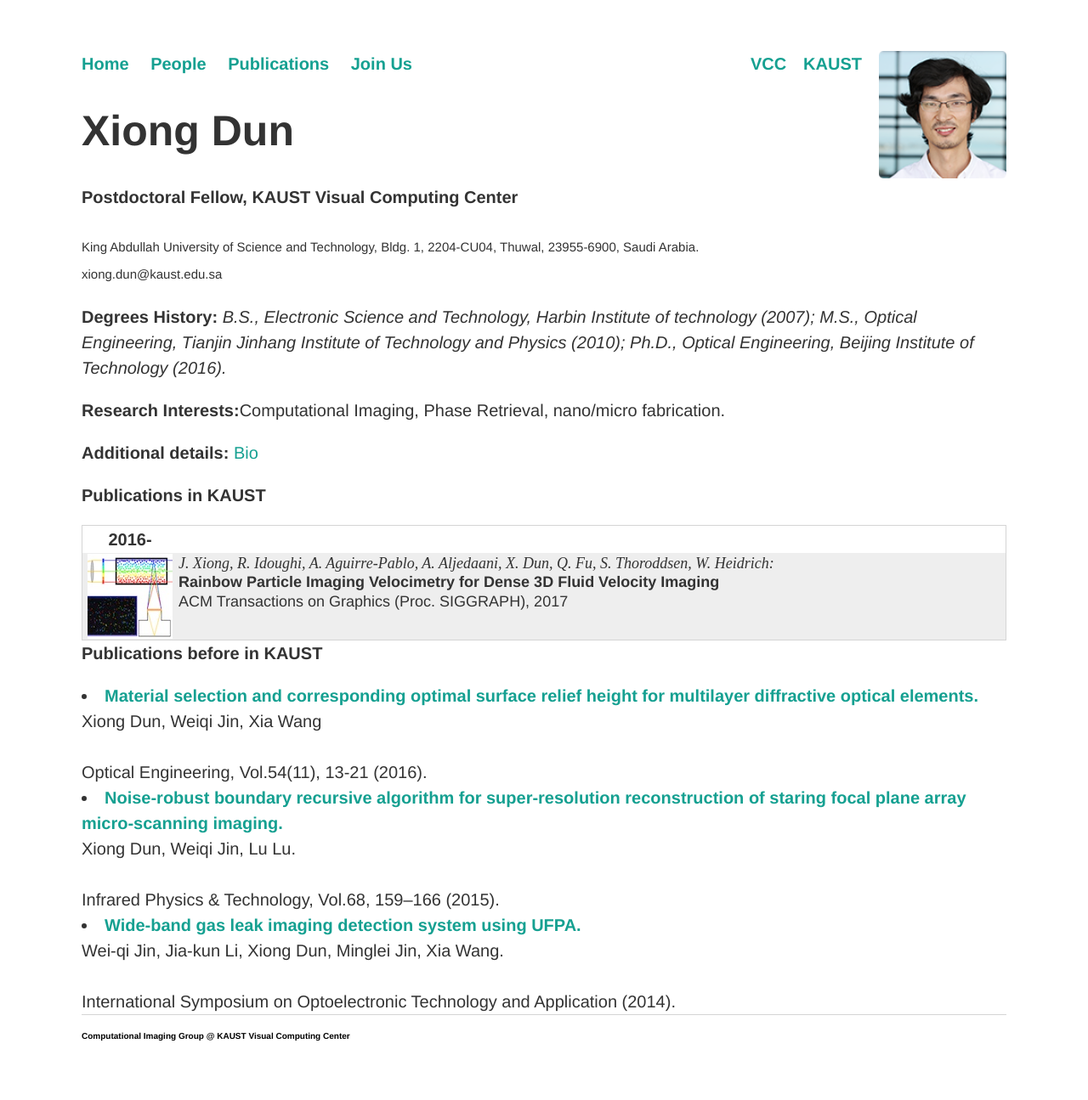
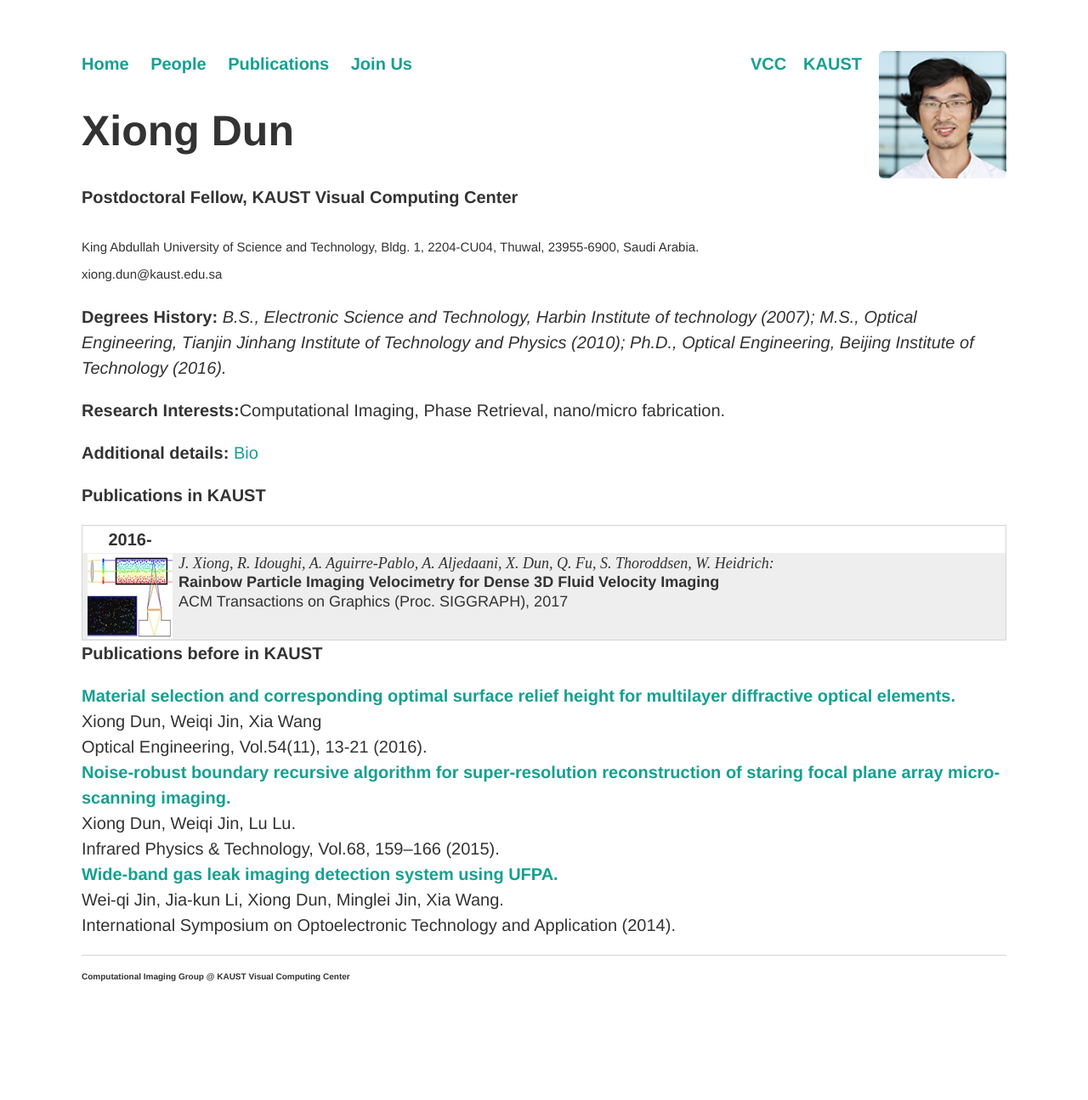
Before and after one commit to vccimaging/vccimaging.github.io, a Jekyll site: the page built from People/dunx/index.html, in a window 1280 px wide. Shown: the whole page at 85% size. Built offline with Jekyll 4.4.1, drawn with Linux system fonts in a browser that asks for light colours; after the commit the page ends 1225 px from its top, so only the background shows below that.

Commit message:
Update index.html

```diff
--- a/People/dunx/index.html
+++ b/People/dunx/index.html
@@ -22,14 +22,14 @@
 
 <b>Publications before in KAUST</b> <p>
 
-<li><a href="http://opticalengineering.spiedigitallibrary.org/article.aspx?articleid=2470524"><b>Material selection and corresponding optimal surface relief height for multilayer diffractive optical elements.</b></a>
-<br>Xiong Dun, Weiqi Jin, Xia Wang<br>
-<br>Optical Engineering, Vol.54(11), 13-21 (2016).<br></li>
+<a href="http://opticalengineering.spiedigitallibrary.org/article.aspx?articleid=2470524"><b>Material selection and corresponding optimal surface relief height for multilayer diffractive optical elements.</b></a>
+<br>Xiong Dun, Weiqi Jin, Xia Wang
+<br>Optical Engineering, Vol.54(11), 13-21 (2016).<br>
 
-<li><a href="http://www.sciencedirect.com/science/article/pii/S1350449514002722"><b>Noise-robust boundary recursive algorithm for super-resolution reconstruction of staring focal plane array micro-scanning imaging.</b></a>
-<br>Xiong Dun, Weiqi Jin, Lu Lu.<br>
-<br>Infrared Physics & Technology, Vol.68, 159–166 (2015).<br></li>
+<a href="http://www.sciencedirect.com/science/article/pii/S1350449514002722"><b>Noise-robust boundary recursive algorithm for super-resolution reconstruction of staring focal plane array micro-scanning imaging.</b></a>
+<br>Xiong Dun, Weiqi Jin, Lu Lu.
+<br>Infrared Physics & Technology, Vol.68, 159–166 (2015).<br>
 
-<li><a href="http://www.sciencedirect.com/science/article/pii/S1350449514002722"><b>Wide-band gas leak imaging detection system using UFPA.</b></a>
-<br>Wei-qi Jin, Jia-kun Li, Xiong Dun, Minglei Jin, Xia Wang.<br>
-<br>International Symposium on Optoelectronic Technology and Application (2014).<br></li>
+<a href="http://www.sciencedirect.com/science/article/pii/S1350449514002722"><b>Wide-band gas leak imaging detection system using UFPA.</b></a>
+<br>Wei-qi Jin, Jia-kun Li, Xiong Dun, Minglei Jin, Xia Wang.
+<br>International Symposium on Optoelectronic Technology and Application (2014).<br>
```
